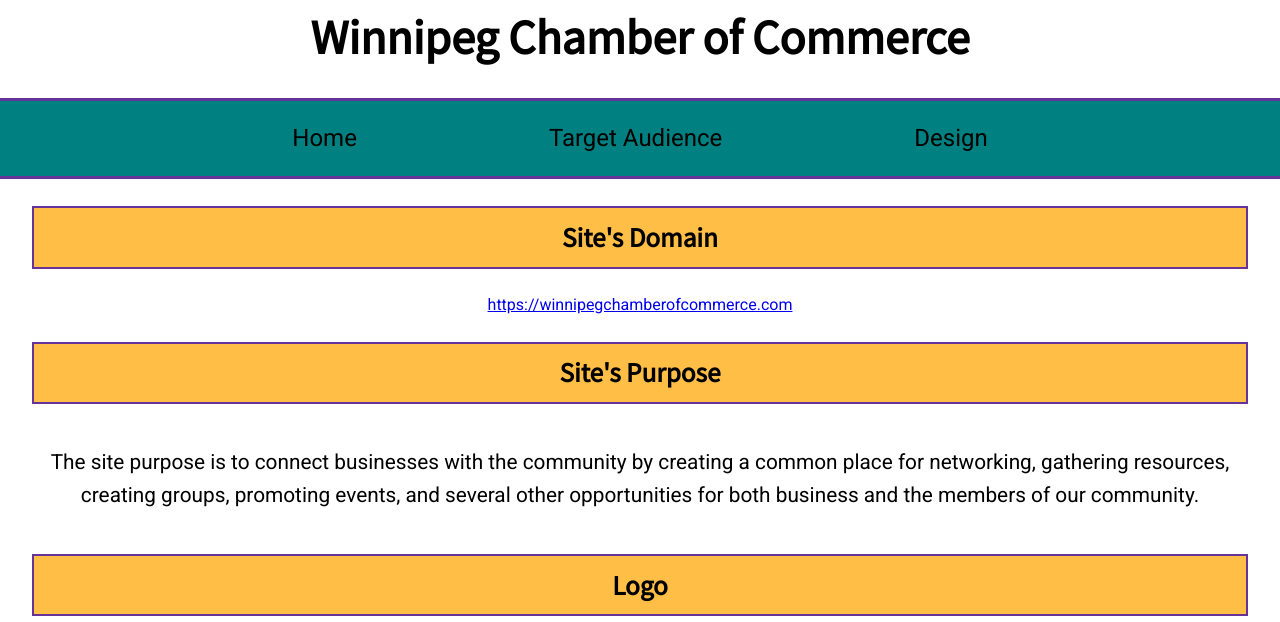
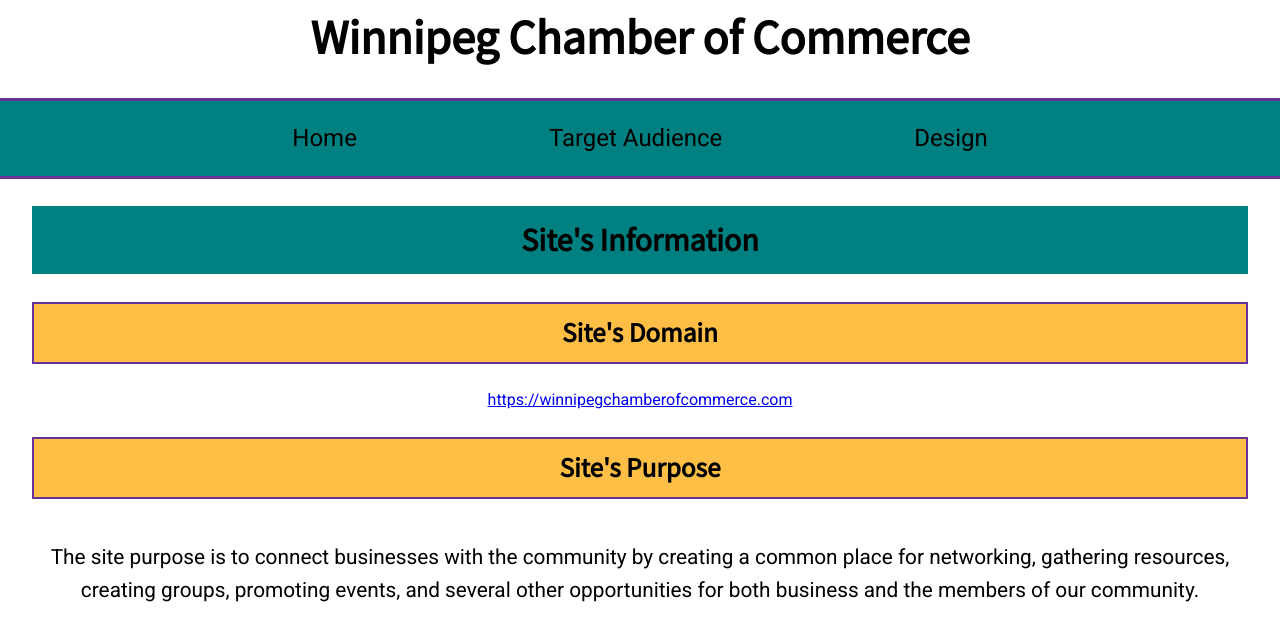
Before and after one commit to adcostanzi/wdd230, a plain HTML site: page lesson3/index.html in a window 1280 px wide. Shown: the part 97-719 px from the top of the page. Drawn offline with Linux system fonts and the light colour scheme.

Commit message:
added h2 at index.html

```diff
--- a/lesson3/index.html
+++ b/lesson3/index.html
@@ -20,13 +20,12 @@
         <h1>Winnipeg Chamber of Commerce</h1>
     </header>
     <nav>
-
         <a href="index.html">Home</a>
         <a href="target-audience.html">Target Audience</a>
         <a href="design.html">Design</a>
-
     </nav>
     <main>
+        <h2>Site's Information</h2>
         <h3>Site's Domain</h3>
         <a href="index.html">https://winnipegchamberofcommerce.com</a>
         <h3>Site's Purpose</h3>
```
